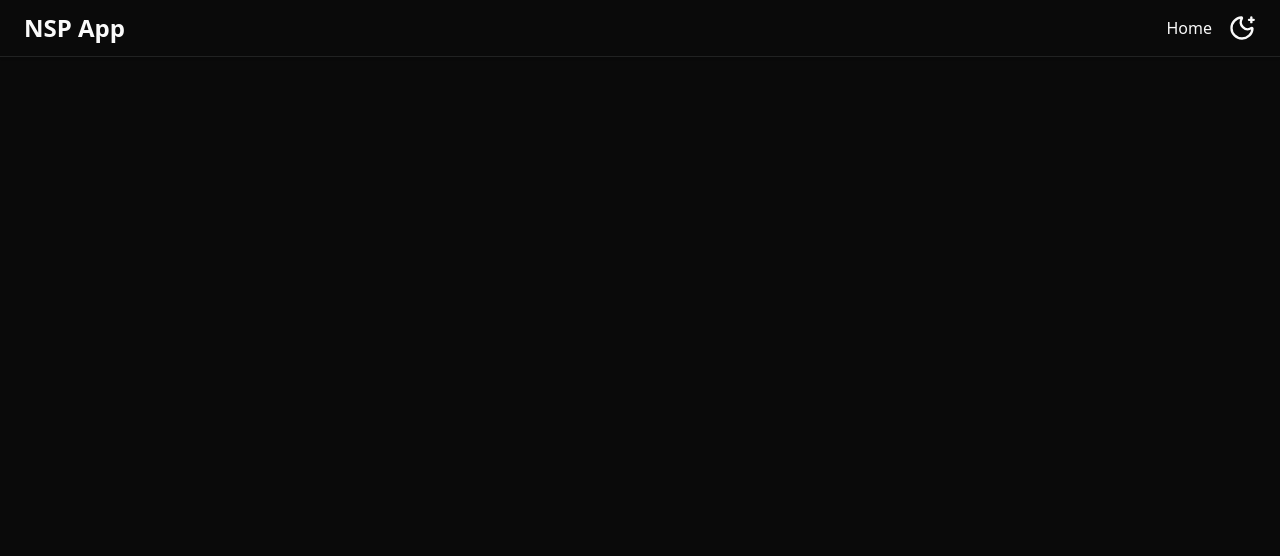
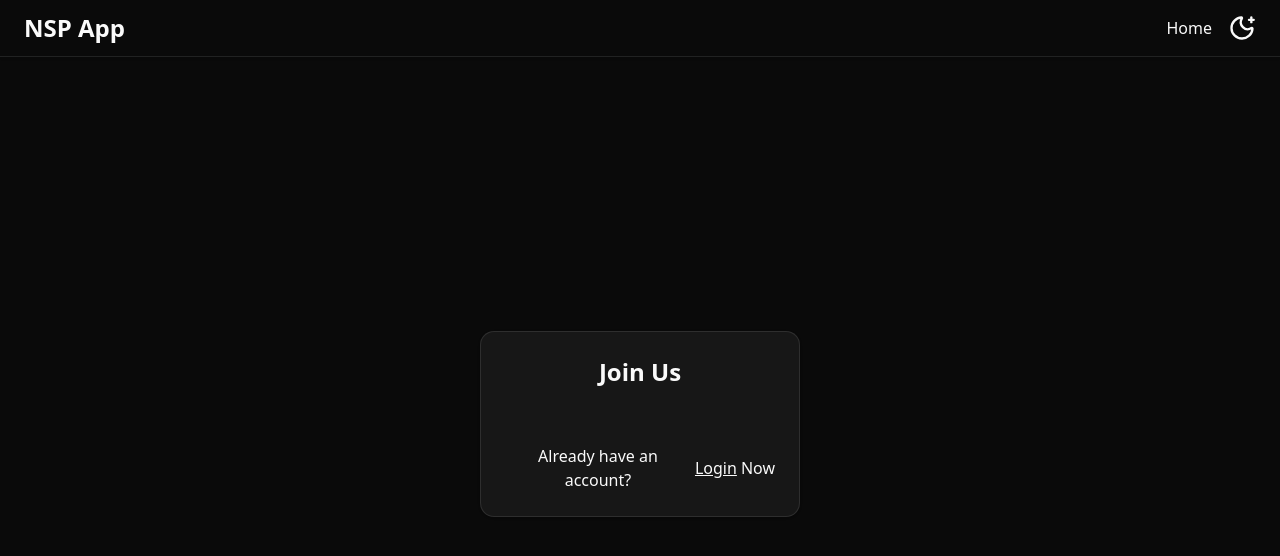
Before and after one commit to MissNishaSardar/wallpaper-app, a Next.js app: page /auth/register in a window 1280 px wide. Shown: the top 556 px of the page. Built offline with nearby package versions, Linux system fonts and the light colour scheme.

Commit message:
Component of Register page created

```diff
--- a/src/app/(frontend)/auth/register/page.tsx
+++ b/src/app/(frontend)/auth/register/page.tsx
@@ -1,4 +1,13 @@
+import RegisterForm from "@/components/Forms/RegisterForm";
+import {
+	Card,
+	CardContent,
+	CardFooter,
+	CardHeader,
+	CardTitle,
+} from "@/components/shadcnui/card";
 import { Metadata } from "next";
+import Link from "next/link";
 
 export const metadata: Metadata = {
 	title: "Register | Wallpaper App",
@@ -6,7 +15,31 @@
 };
 
 const page = () => {
-	return <section className="grid h-[90dvh] place-items-center"></section>;
+	return (
+		<section className="grid h-[90dvh] place-items-center">
+			<Card className="w-xs">
+				<CardHeader>
+					<CardTitle className="text-center text-2xl font-semibold">
+						Join Us
+					</CardTitle>
+				</CardHeader>
+
+				<CardContent>
+					<RegisterForm />
+				</CardContent>
+
+				<CardFooter className="gap-1 text-center">
+					Already have an account?{" "}
+					<Link
+						className="underline"
+						href={"/auth"}>
+						Login
+					</Link>{" "}
+					Now
+				</CardFooter>
+			</Card>
+		</section>
+	);
 };
 
 export default page;
--- /dev/null
+++ b/src/components/Forms/RegisterForm.tsx
@@ -0,0 +1,5 @@
+const RegisterForm = () => {
+	return <></>;
+};
+
+export default RegisterForm;
```
